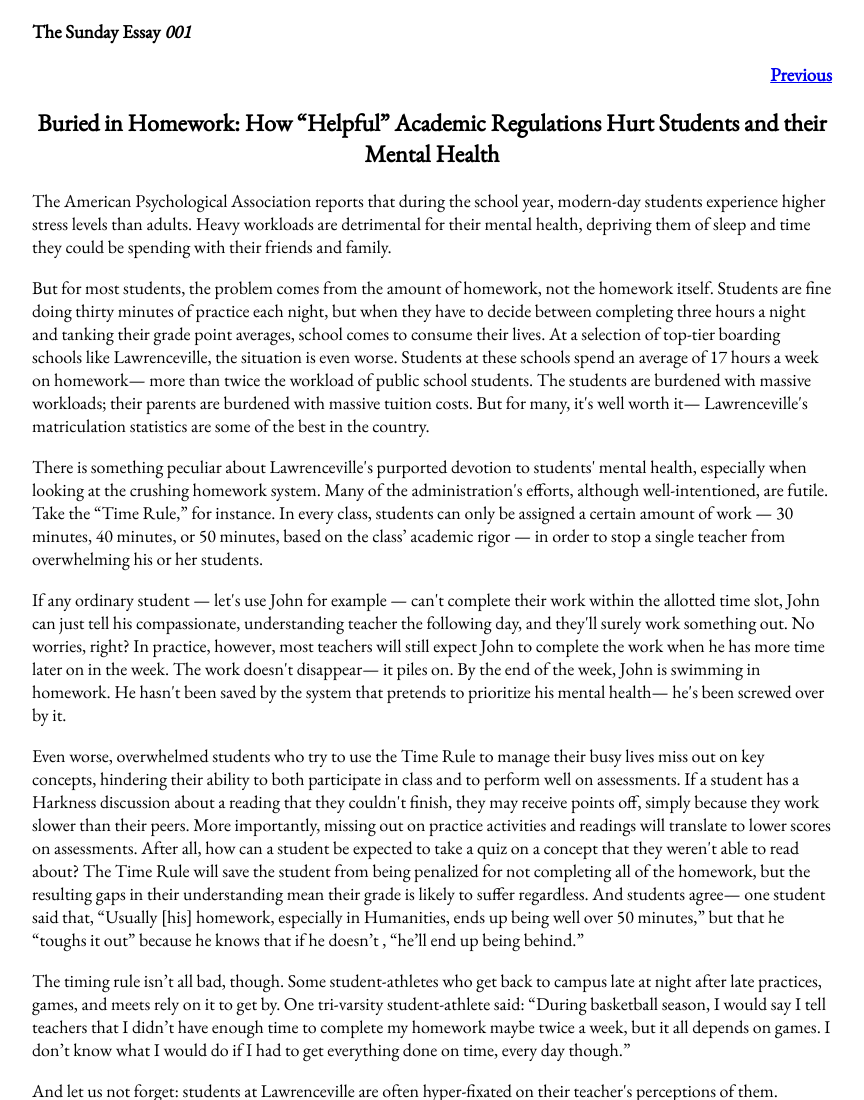
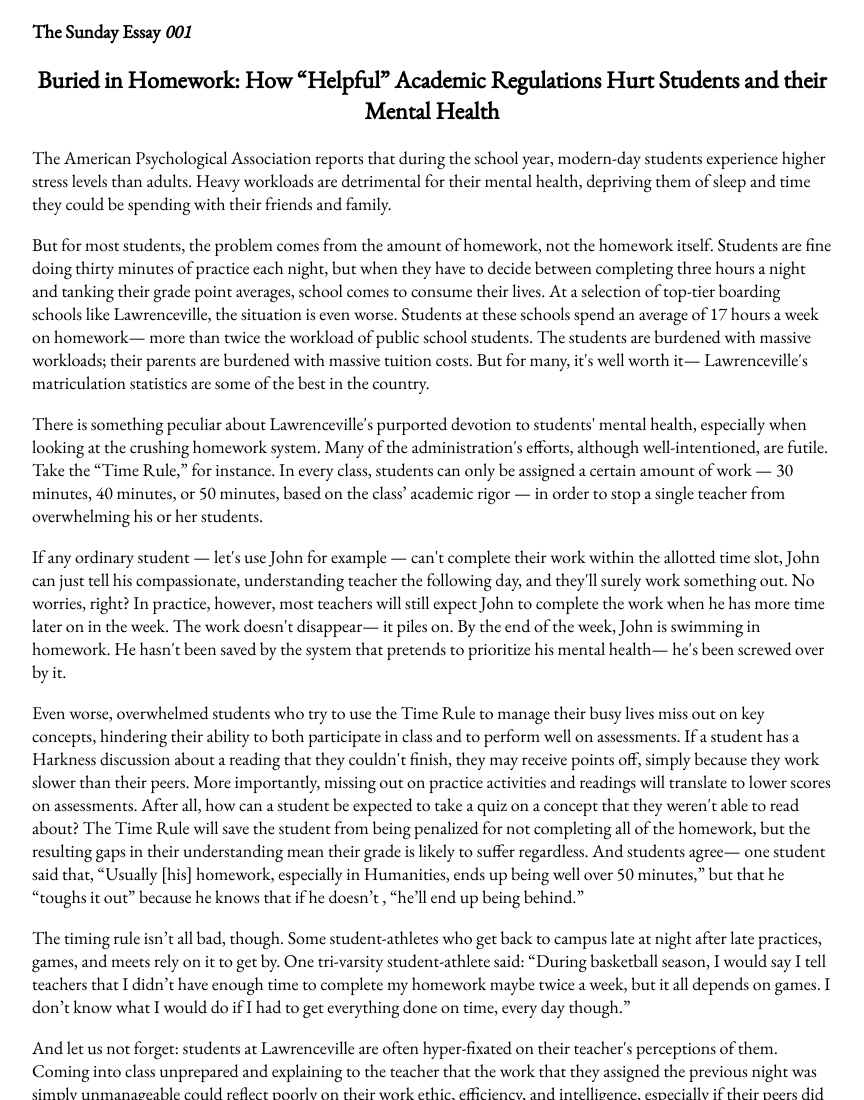
Before and after one commit to ghsmc/sundayessay, a plain HTML site: page sundayessay001.html in a window 1280 px wide. Shown: the top 1100 px of the page, without its empty margins (208-1072 px from the left). Drawn offline with nearby package versions, Linux system fonts and the light colour scheme; a script that the page names is missing.

Commit message:
fixed bug

```diff
--- a/sundayessay001.html
+++ b/sundayessay001.html
@@ -37,7 +37,6 @@
 
 <h3 class="left">The Sunday Essay <i>001</i>
 </h3>
-<h3 class="right"><a href="/sundayessay001.html">Previous</a></h3>
 
 <h2 class="center"><b>Buried in Homework: How “Helpful” Academic Regulations Hurt Students and their Mental Health</b>
 </h2>
```
